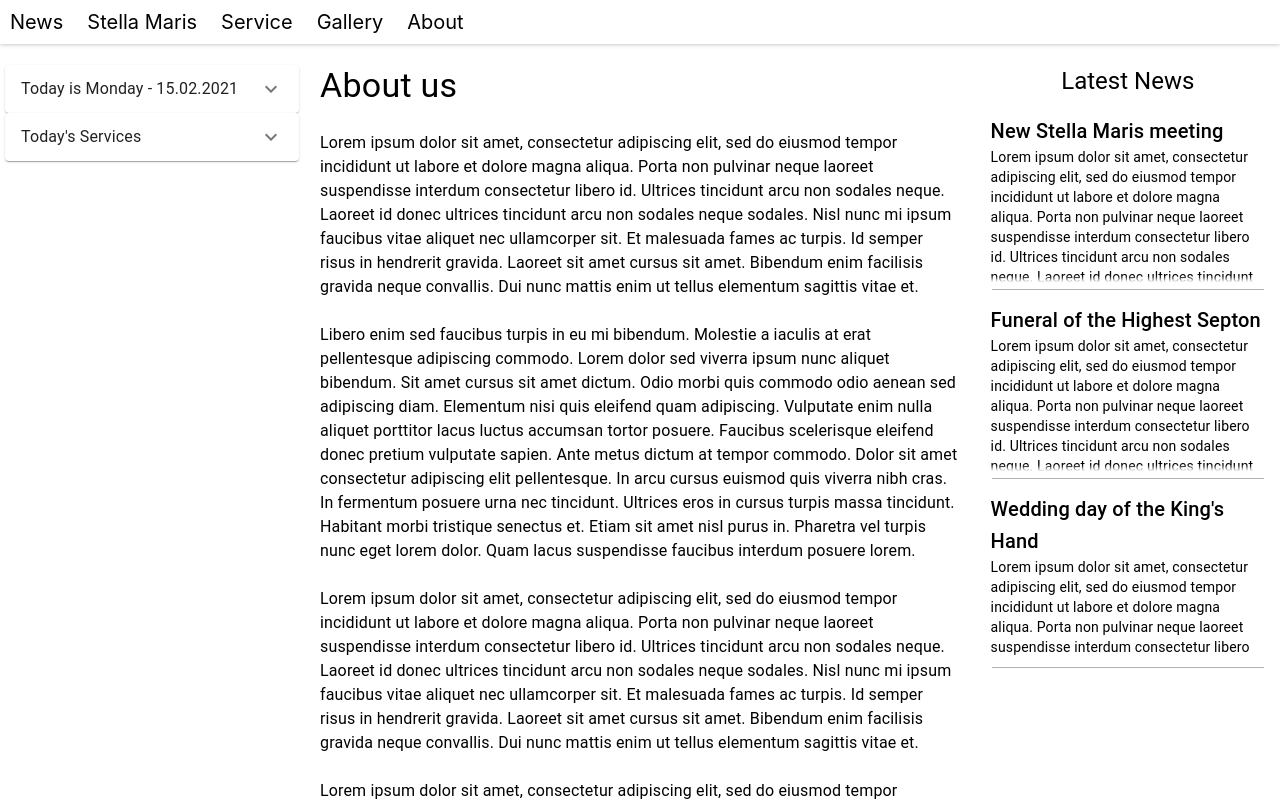
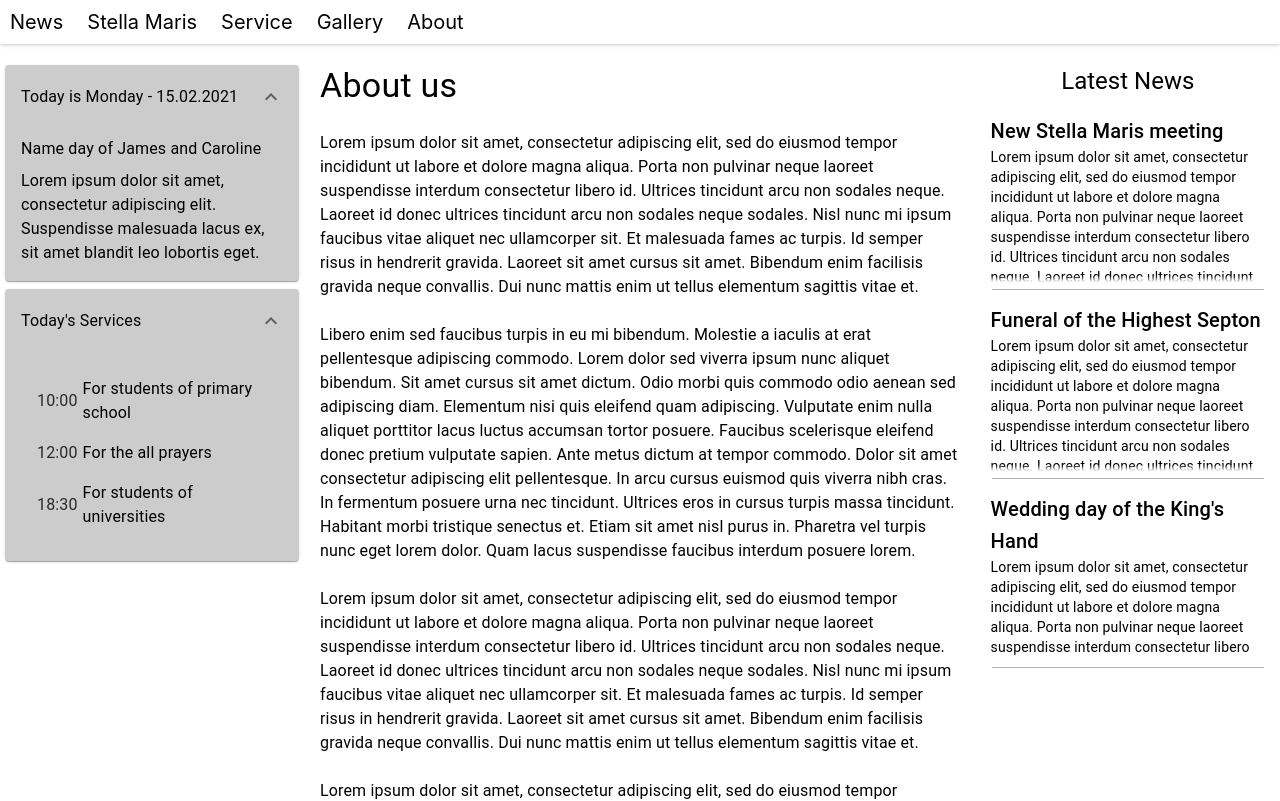
Before and after one commit to Tosini13/Pallotyni, a React (Create React App) app: page / in a window 1280 px wide. Shown: the top 801 px of the page. Built offline with nearby package versions, Linux system fonts and the light colour scheme.

Commit message:
daily message improved

```diff
--- a/src/components/dailyMessage/DailyMessage.tsx
+++ b/src/components/dailyMessage/DailyMessage.tsx
@@ -10,14 +10,21 @@ import {
 } from "@material-ui/core";
 
 import { ExpandMore } from "@material-ui/icons";
+import { mainTheme } from "../../style/config";
+import styled from "styled-components";
+import TodayServices from "./TodayServices";
+
+export const AccordionStyled = styled(Accordion)`
+  background-color: ${mainTheme.palette.secondary.main};
+`;
 
 export interface DailyMessageProps {}
 
 const DailyMessage: React.FC<DailyMessageProps> = () => {
   return (
-    <Grid container direction="column">
+    <Grid container direction="column" spacing={1}>
       <Grid item>
-        <Accordion>
+        <AccordionStyled defaultExpanded>
           <AccordionSummary expandIcon={<ExpandMore />}>
             <Typography>
               Today is {moment().format("dddd")} -{" "}
@@ -25,29 +32,23 @@ const DailyMessage: React.FC<DailyMessageProps> = () => {
             </Typography>
           </AccordionSummary>
           <AccordionDetails>
-            <Typography>
-              Lorem ipsum dolor sit amet, consectetur adipiscing elit.
-              Suspendisse malesuada lacus ex, sit amet blandit leo lobortis
-              eget.
-            </Typography>
+            <Grid container direction="column" spacing={1}>
+              <Grid item>
+                <Typography>Name day of James and Caroline</Typography>
+              </Grid>
+              <Grid item>
+                <Typography>
+                  Lorem ipsum dolor sit amet, consectetur adipiscing elit.
+                  Suspendisse malesuada lacus ex, sit amet blandit leo lobortis
+                  eget.
+                </Typography>
+              </Grid>
+            </Grid>
           </AccordionDetails>
-        </Accordion>
+        </AccordionStyled>
       </Grid>
       <Grid item>
-        <Accordion>
-          <AccordionSummary expandIcon={<ExpandMore />}>
-            <Typography>Today's Services</Typography>
-          </AccordionSummary>
-          <AccordionDetails>
-            <Typography>
-              <ul>
-                <li>10:00 - blah</li>
-                <li>12:00 - blah</li>
-                <li>18:30 - blah</li>
-              </ul>
-            </Typography>
-          </AccordionDetails>
-        </Accordion>
+        <TodayServices />
       </Grid>
     </Grid>
   );
--- /dev/null
+++ b/src/components/dailyMessage/TodayServices.tsx
@@ -0,0 +1,62 @@
+import React from "react";
+import styled from "styled-components";
+
+import {
+  AccordionDetails,
+  AccordionSummary,
+  List,
+  ListItem,
+  Typography,
+} from "@material-ui/core";
+import { ExpandMore } from "@material-ui/icons";
+import { AccordionStyled } from "./DailyMessage";
+
+const ServiceDescTypographyStyled = styled(Typography)`
+  margin-left: 5px;
+`;
+
+const ServiceTimeTypographyStyled = styled(Typography)`
+  color: rgba(0, 0, 0, 0.8);
+`;
+export interface TodayServicesProps {}
+
+const TodayServices: React.FC<TodayServicesProps> = () => {
+  return (
+    <AccordionStyled defaultExpanded>
+      <AccordionSummary expandIcon={<ExpandMore />}>
+        <Typography>Today's Services</Typography>
+      </AccordionSummary>
+      <AccordionDetails>
+        <List>
+          {services.map((service) => (
+            <ListItem>
+              <ServiceTimeTypographyStyled>
+                {service.time}
+              </ServiceTimeTypographyStyled>
+              <ServiceDescTypographyStyled>
+                {service.description}
+              </ServiceDescTypographyStyled>
+            </ListItem>
+          ))}
+        </List>
+      </AccordionDetails>
+    </AccordionStyled>
+  );
+};
+
+export default TodayServices;
+
+const services = [
+  {
+    time: "10:00",
+    description: "For students of primary school",
+  },
+  {
+    time: "12:00",
+    description: "For the all prayers",
+  },
+  {
+    time: "18:30",
+    description: "For students of universities",
+  },
+];
--- a/src/index.tsx
+++ b/src/index.tsx
@@ -3,16 +3,19 @@ import ReactDOM from "react-dom";
 import "./index.css";
 import App from "./App";
 import reportWebVitals from "./reportWebVitals";
-import { StylesProvider } from "@material-ui/core/styles";
+import { StylesProvider, ThemeProvider } from "@material-ui/core/styles";
 import { NewStoreProvider } from "./stores/News";
+import { mainTheme } from "./style/config";
 
 ReactDOM.render(
   <React.StrictMode>
-    <StylesProvider injectFirst>
-      <NewStoreProvider>
-        <App />
-      </NewStoreProvider>
-    </StylesProvider>
+    <ThemeProvider theme={mainTheme}>
+      <StylesProvider injectFirst>
+        <NewStoreProvider>
+          <App />
+        </NewStoreProvider>
+      </StylesProvider>
+    </ThemeProvider>
   </React.StrictMode>,
   document.getElementById("root")
 );
--- /dev/null
+++ b/src/style/config.ts
@@ -0,0 +1,49 @@
+import { createMuiTheme } from "@material-ui/core/styles";
+
+export const mainTheme = createMuiTheme({
+  palette: {
+    primary: {
+      main: "#fff",
+      light: "#423E3E",
+      dark: "#262626",
+    },
+    secondary: {
+      main: "rgba(0,0,0,0.2)",
+      light: "#FFFFFF",
+      dark: "#969696",
+    },
+    error: {
+      main: "#D90E00",
+      light: "#FF3B2E",
+      dark: "#960A00",
+    },
+    success: {
+      main: "#1D850D",
+      light: "#18B500",
+      dark: "#094200",
+    },
+    info: {
+      main: "#4B58B8",
+      light: "#576BFF",
+      dark: "#07168A",
+    },
+    text: {
+      primary: "#000",
+      secondary: "#fff",
+    },
+  },
+});
+
+export const styledColors = {
+  icons: {
+    tournament: "#7E6714",
+    live: "#FF3B2E",
+    my: "#7E6714",
+    favorites: "#7E6714",
+  },
+  transparent: {
+    main: "rgba(0,0,0,0)",
+    light: "rgba(0,0,0,0.05)",
+    dark: "rgba(255,255,255,0.05)",
+  },
+};
```
